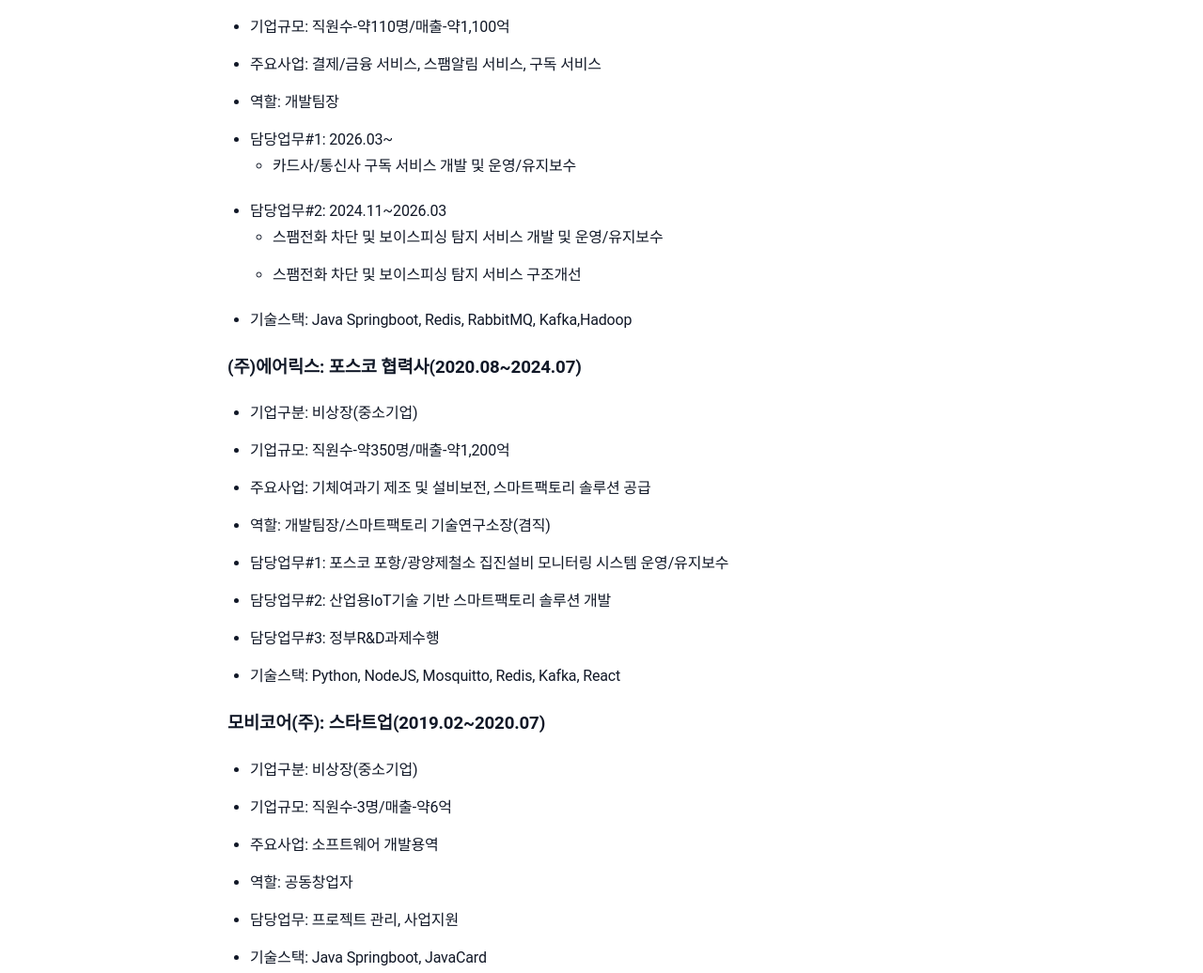
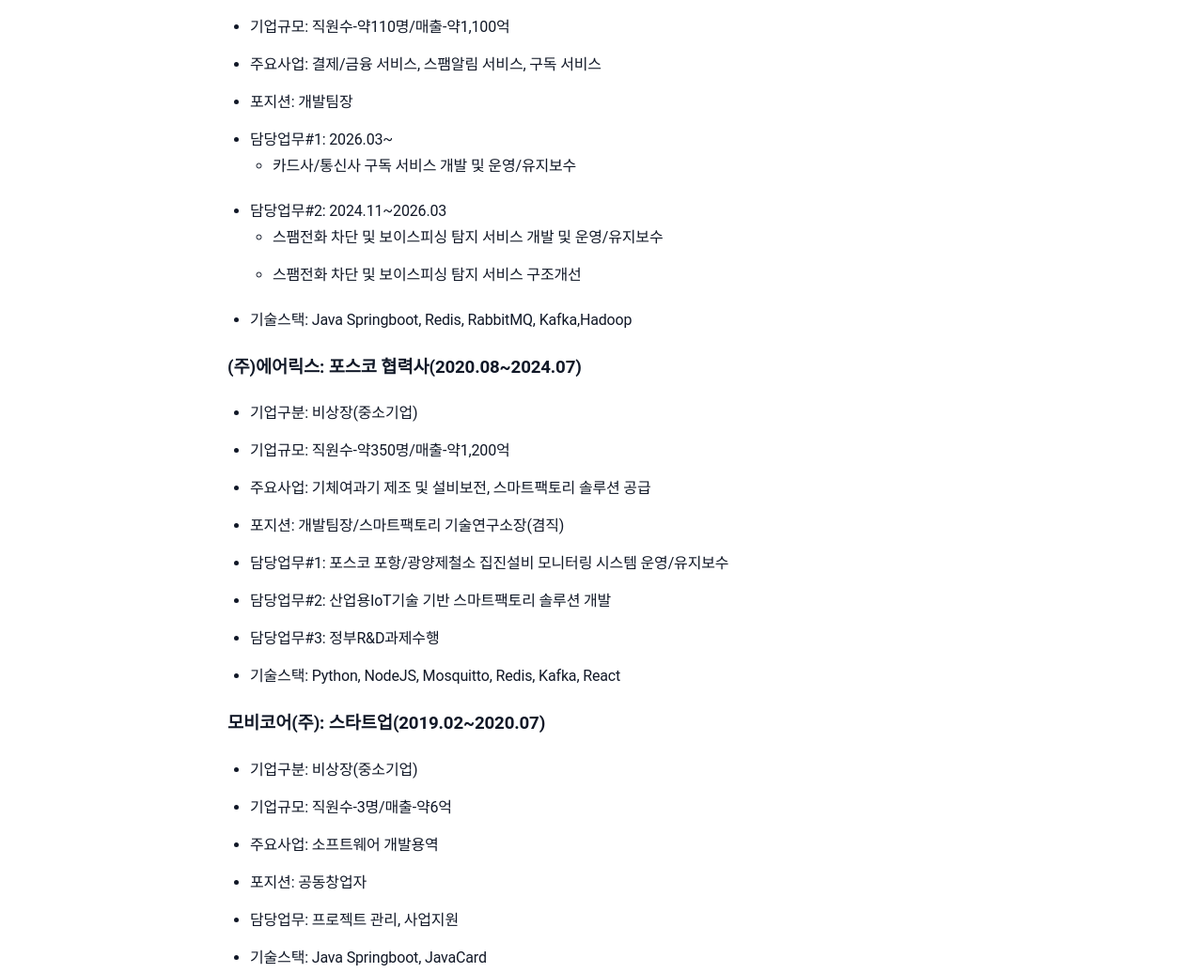
Before and after one commit to sanghoon-lee/sanghoon-lee.github.io, a Jekyll site: the page built from career.md, in a window 1280 px wide and 1400 px high. Shown: the part 229-1265 px from the top of the window at 94% size. Built offline with Jekyll 4.4.1, drawn with Linux system fonts in a browser that asks for light colours.

Commit message:
커리어 수정

```diff
--- a/career.md
+++ b/career.md
@@ -8,7 +8,7 @@ permalink: /career/
 * 기업구분: 비상장(대기업)
 * 기업규모: 직원수-약110명/매출-약1,100억
 * 주요사업: 결제/금융 서비스, 스팸알림 서비스, 구독 서비스
-* 역할: 개발팀장
+* 포지션: 개발팀장
 * 담당업무#1: 2026.03~
     - 카드사/통신사 구독 서비스 개발 및 운영/유지보수
 * 담당업무#2: 2024.11~2026.03
@@ -20,7 +20,7 @@ permalink: /career/
 * 기업구분: 비상장(중소기업)
 * 기업규모: 직원수-약350명/매출-약1,200억
 * 주요사업: 기체여과기 제조 및 설비보전, 스마트팩토리 솔루션 공급
-* 역할: 개발팀장/스마트팩토리 기술연구소장(겸직)
+* 포지션: 개발팀장/스마트팩토리 기술연구소장(겸직)
 * 담당업무#1: 포스코 포항/광양제철소 집진설비 모니터링 시스템 운영/유지보수
 * 담당업무#2: 산업용IoT기술 기반 스마트팩토리 솔루션 개발
 * 담당업무#3: 정부R&D과제수행
@@ -30,7 +30,7 @@ permalink: /career/
 * 기업구분: 비상장(중소기업)
 * 기업규모: 직원수-3명/매출-약6억
 * 주요사업: 소프트웨어 개발용역
-* 역할: 공동창업자
+* 포지션: 공동창업자
 * 담당업무: 프로젝트 관리, 사업지원
 * 기술스택: Java Springboot, JavaCard
 
@@ -38,6 +38,6 @@ permalink: /career/
 * 기업구분: 코스닥 상장(중견기업)
 * 기업규모: 직원수-약80명/매출-약180억
 * 주요사업: 유심카드 및 금융IC카드 공급
-* 역할: 개발팀장
+* 포지션: 개발팀장
 * 담당업무: 임베디드 보안 운영체제 및 관련 응용 소프트웨어 개발
 * 기술스택: ASM, C/C++, Java, JavaCard
```
